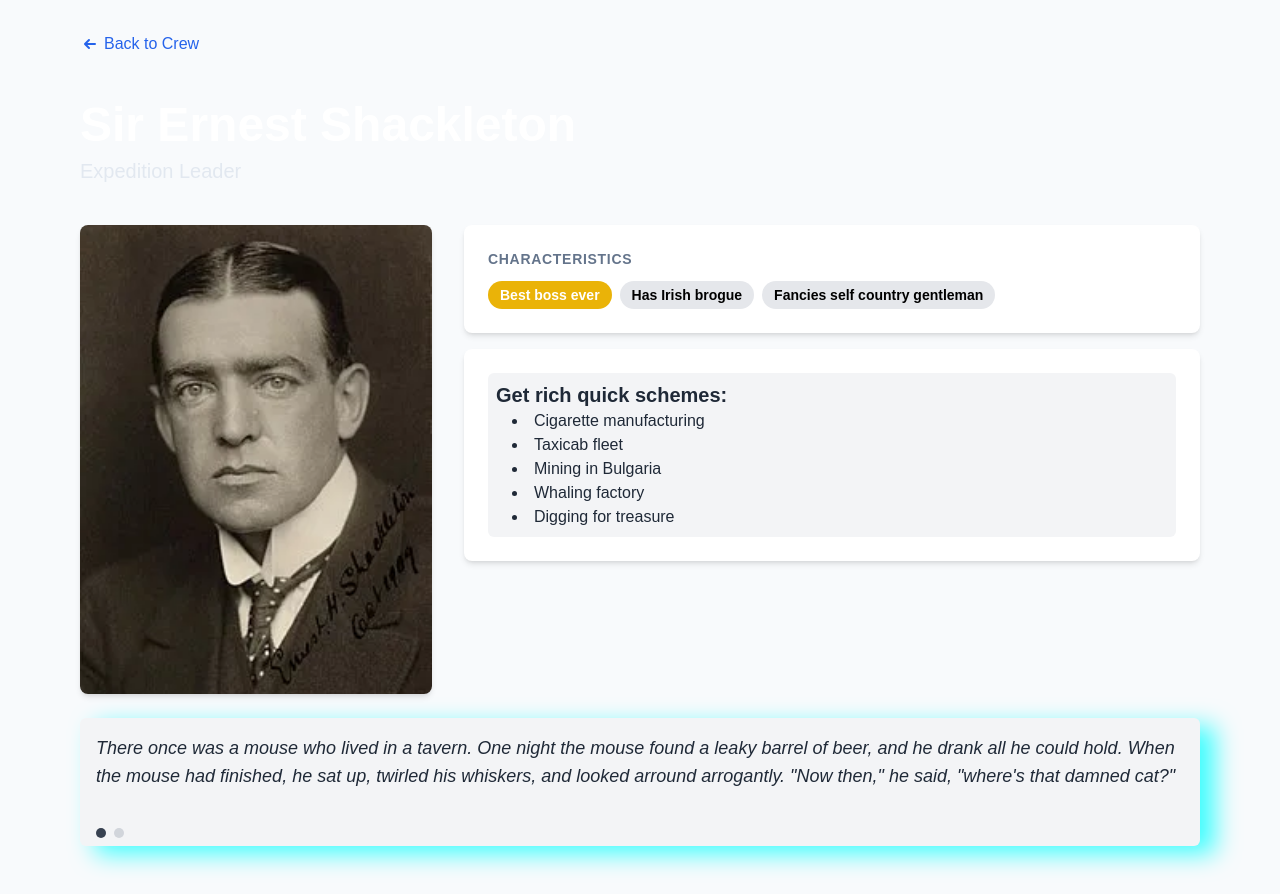
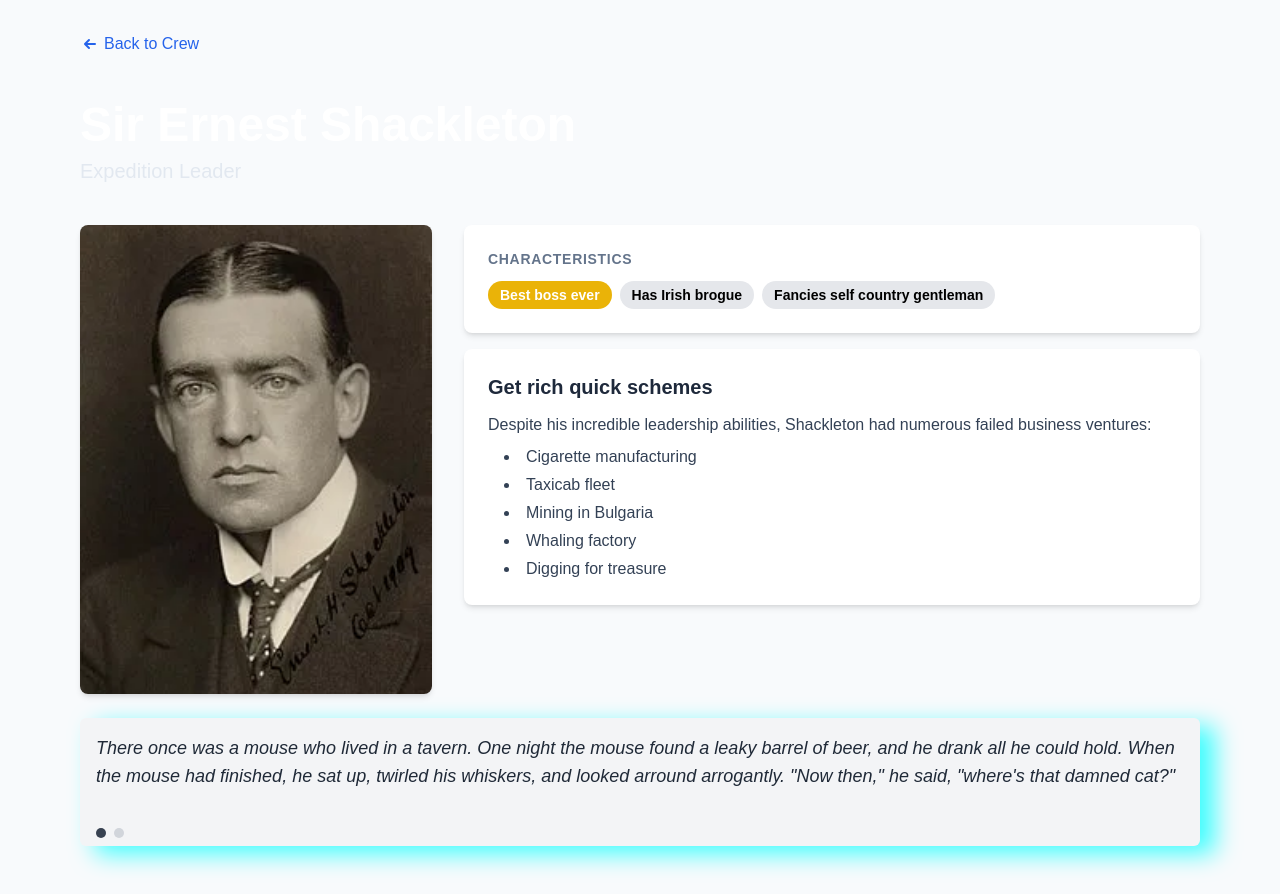
Before and after one commit to milotoor/shackletown, a Next.js app: page /crew/ernest_shackleton in a window 1280 px wide. Built offline with nearby package versions, Linux system fonts and the light colour scheme; a web font is replaced by a local one.

Commit message:
More tweaks

```diff
--- a/src/app/crew/ernest_shackleton/page.tsx
+++ b/src/app/crew/ernest_shackleton/page.tsx
@@ -38,9 +38,15 @@ const ErnestShackletonPage = () => {
           </>
         }
       >
-        <div className="bg-gray-100 text-gray-800 p-2 rounded-md">
-          <p className="text-xl font-bold">Get rich quick schemes:</p>
-          <ul className="list-disc list-inside pl-4">
+        <h3 className="text-xl font-bold mb-3 text-slate-800 dark:text-slate-100">
+          Get rich quick schemes
+        </h3>
+        <div className="rounded-md text-slate-700 dark:text-slate-300">
+          <p className="mb-2">
+            Despite his incredible leadership abilities, Shackleton had numerous
+            failed business ventures:
+          </p>
+          <ul className="list-disc list-inside pl-4 space-y-1">
             <li>Cigarette manufacturing</li>
             <li>Taxicab fleet</li>
             <li>Mining in Bulgaria</li>
--- a/src/app/crew/thomas_orde_lees/page.tsx
+++ b/src/app/crew/thomas_orde_lees/page.tsx
@@ -2,6 +2,7 @@ import CrewMemberPage from "@/components/CrewMemberPage";
 import CrewHeader from "@/components/CrewHeader";
 import useCrewBio from "@/hooks/useCrewBio";
 import QuoteCarousel, { QuoteProps } from "@/components/QuoteCarousel";
+import Chip from "@/components/Chip";
 
 export const metadata = {
   title: "Thomas Orde-Lees - Motor Expert and Storekeeper",
@@ -20,7 +21,17 @@ const ThomasOrdeLeesPage = () => {
   const bio = useCrewBio("thomas_orde_lees");
   return (
     <CrewMemberPage>
-      <CrewHeader bio={bio} />
+      <CrewHeader
+        bio={bio}
+        chips={
+          <Chip
+            title="Almost killed by leopard seal"
+            color="bg-blue-500"
+            icon="🦭"
+            iconColor="bg-slate-200"
+          />
+        }
+      />
       <section className="mt-6">
         <QuoteCarousel quotes={quotes} />
       </section>
--- a/src/components/CrewHeader.tsx
+++ b/src/components/CrewHeader.tsx
@@ -1,7 +1,6 @@
 import React from "react";
 import Image from "next/image";
 import { CrewBio } from "@/hooks/useCrewBio";
-import _ from "lodash";
 
 interface CrewHeaderProps {
   bio: CrewBio;
```
